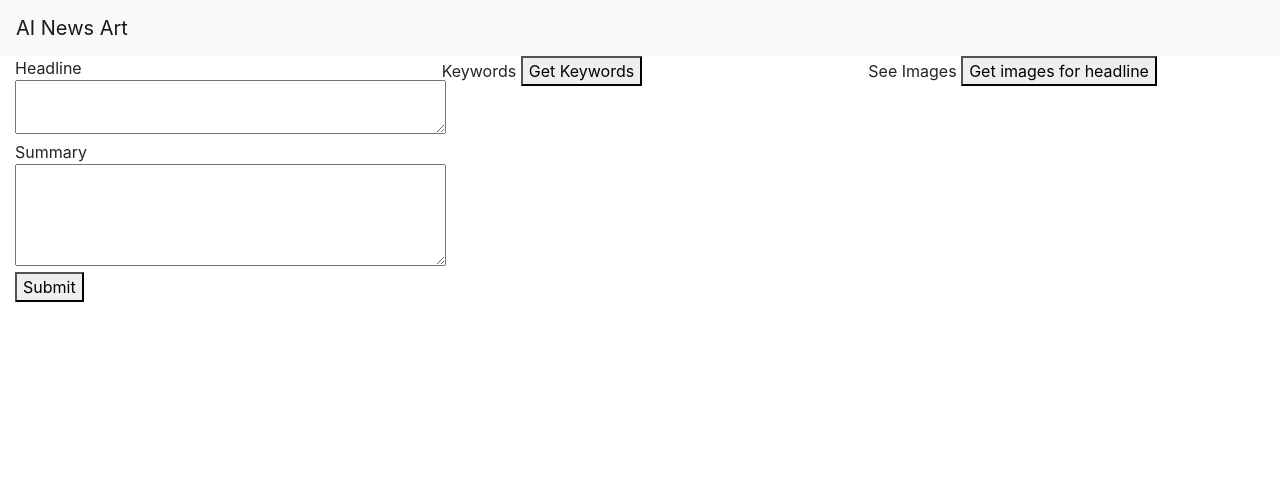
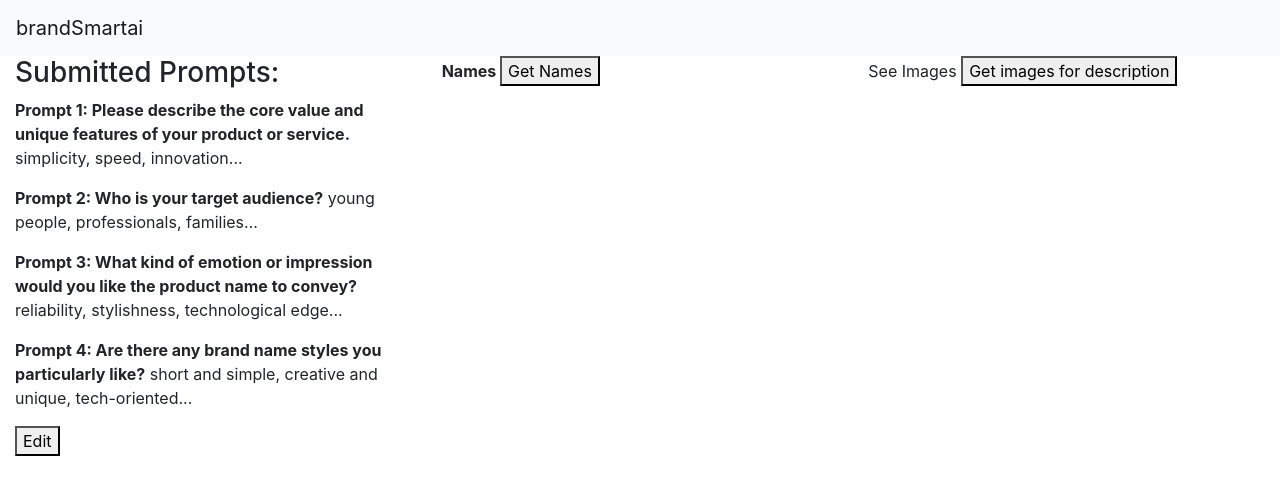
Before and after one commit to dl364823/Design-for-Gen-Ai---hw1, a Flask app: page / in a window 1280 px wide. Shown: the top 495 px of the page. Run offline with Flask 3, Linux system fonts and the light colour scheme; some libraries are stand-ins or nearby versions.

Commit message:
Add 4 prompts to generate product names

```diff
--- /dev/null
+++ b/gpt_dalle_demo_fall24/myenv/pyvenv.cfg
@@ -0,0 +1,5 @@
+home = /opt/homebrew/opt/python@3.12/bin
+include-system-site-packages = false
+version = 3.12.7
+executable = /opt/homebrew/Cellar/python@3.12/3.12.7/Frameworks/Python.framework/Versions/3.12/bin/python3.12
+command = /opt/homebrew/opt/python@3.12/bin/python3.12 -m venv /Users/lidongzhou/Desktop/Design-for-Gen-Ai---hw1/gpt_dalle_demo_fall24/myenv
--- a/gpt_dalle_demo_fall24/server.py
+++ b/gpt_dalle_demo_fall24/server.py
@@ -25,47 +25,21 @@ from pathlib import Path
 
 
 
-#Thid is the basic data representation
+#This is the basic data representation
 description_data = {
-  "description":"",
-  "seedwords":"",
-  "names":[],
-  "generations":[]
+  "prompt1": "",
+  "prompt2": "",
+  "prompt3": "",
+  "prompt4": "",
+  "names": [],
+  "generations": []
 }
 
-# This is what the representation looks like when there are keywords and images generated
-# sample_headline_data_2 = {
-#    "generations": [
-#       {
-#          "prompt": "Santos’s Lies Were Known to Some Well-Connected Republicans",
-#          "url": "static/generated_images/Santo-1673801357/Santo-1673801357-0.png"
-#       },
-#       {
-#          "prompt": "Santos’s Lies Were Known to Some Well-Connected Republicans",
-#          "url": "static/generated_images/Santo-1673801375/Santo-1673801375-0.png"
-#       }
-#    ],
-#    "headline": "Santos’s Lies Were Known to Some Well-Connected Republicans",
-#    "keywords": [
-#       "Santos",
-#       "Lying",
-#       "Republican",
-#       "2022",
-#       "Suspicion",
-#       "Campaign",
-#       "Upperechelons",
-#       "Republicans",
-#       "Turned a Blind Eye",
-#       "Connection"
-#    ],
-#    "summary": "George Santos inspired no shortage of suspicion during his 2022 campaign, including in the upper echelons of his own party, yet many Republicans looked the other way."
-# }
-
-
-
 sample_description_data_1 = {
-    "description": "A home milkshake maker",
-    "seedwords": "fast, healthy, compact.",
+    "prompt1": "simplicity, speed, innovation...",
+    "prompt2": "young people, professionals, families...",
+    "prompt3": "reliability, stylishness, technological edge...",
+    "prompt4": "short and simple, creative and unique, tech-oriented...",
     "names": [],
     "generations": [],
 }
@@ -74,66 +48,30 @@ sample_description_data_1 = {
 #### INIT with example data
 description_data = sample_description_data_1
 
-
-
-
-
-@app.route('/submit_description', methods=['GET', 'POST'])
-def submit_description():
+@app.route('/submit_prompts', methods=['GET', 'POST'])
+def submit_prompts():
     global description_data
     data = request.get_json()
 
-    description_data["description"] = data["description"]
-    description_data["seedwords"] = data["seedwords"]
+    description_data["prompt1"] = data.get("prompt1", "")
+    description_data["prompt2"] = data.get("prompt2", "")
+    description_data["prompt3"] = data.get("prompt3", "")
+    description_data["prompt4"] = data.get("prompt4", "")
+    #description_data["keywords"] = data["keywords", ""]
 
     #send back the WHOLE array of data, so the client can redisplay it
-    return jsonify(headline_data)
-
-
-@app.route('/get_images', methods=['GET', 'POST'])
-def get_images():
-    global headline_data
-    data = request.get_json()
-    # print(data)
-    prompt = data["prompt"]
-    new_images = generate_images(prompt)
-
-    for i in new_images:
-        headline_data["generations"].append(i)
-
-    #just send new images
-    return jsonify(new_images)
-
-
-def generate_images(prompt):
-    response_image = client.images.generate(
-      prompt=prompt,
-      n=1,
-      size="256x256",
-    )
-
-    url = response_image.data[0].url
-
-    images = [
-        {
-            "prompt": prompt,
-            "url": url, #image_file.as_posix(),
-        }
-    ]
-    # print(url_for_flask)
-    return images
-
-
-
+    return jsonify(description_data)
 
 @app.route('/get_names', methods=['GET', 'POST'])
 def get_names():
     global description_data
+    prompt1 = description_data["prompt1"]
+    prompt2 = description_data["prompt2"]
+    prompt3 = description_data["prompt3"]
+    prompt4 = description_data["prompt4"]
+    description = f"{prompt1} {prompt2} {prompt3} {prompt4}"
 
-    description = description_data["description"]
-    seedwords = headline_data["seedwords"]
-
-    names = get_keywords_for_product(description, seedwords)
+    names = get_names_for_product(description)
     description_data["names"] = names
 
     #send back the WHOLE array of data, so the client can redisplay it
@@ -143,7 +81,7 @@ def get_names():
 def parse_names_from_gpt_response(name_response):
     name_list = name_response.splitlines()
     new_name_list = []
-    for i, item in enumerate(keyword_list):
+    for i, item in enumerate(name_list):
         item = item.strip()
         if item != "":
             item = item[item.index(".") + 1:]
@@ -152,10 +90,13 @@ def parse_names_from_gpt_response(name_response):
     return new_name_list
 
 
-def get_names_for_product(description, seedwords):
-    prompt = "Give me 10 product names that represent the description and seedwords. and format it like this: \n 1. name1 \n 2.name2 \n 3. name three. Product description: "+description+". Product seedwords: "+seedwords+"."
+def get_names_for_product(description):
+    prompt = (
+        f"Give me 5 product names that represent the following description. "
+        f"Format it like this: \n 1. name1 \n 2. name2 \n 3. name three.\n"
+        f"Product description: {description}."
+    )
     print(prompt)
-
 
     response_raw = client.chat.completions.create(
       model="gpt-4o-mini",
@@ -166,7 +107,7 @@ def get_names_for_product(description, seedwords):
         }
       ],
       # temperature=0,
-      max_tokens=100,
+      max_tokens=256,
       # top_p=1,
       # frequency_penalty=0,
       # presence_penalty=0
@@ -185,6 +126,40 @@ def get_names_for_product(description, seedwords):
 
     return name_list
 
+@app.route('/get_images', methods=['GET', 'POST'])
+def get_images():
+    global description_data
+    data = request.get_json()
+    # print(data)
+    name = data.get("name")
+    new_images = generate_images(name)
+
+    for i in new_images:
+        description_data["generations"].append(i)
+
+    #just send new images
+    return jsonify(new_images)
+
+
+def generate_images(name):
+    prompt = f"Generate an image for the product name: {name}"
+
+    response_image = client.images.generate(
+      prompt=prompt,
+      n=1,
+      size="256x256",
+    )
+
+    url = response_image.data[0].url
+
+    images = [
+        {
+            "prompt": name,
+            "url": url, #image_file.as_posix(),
+        }
+    ]
+    # print(url_for_flask)
+    return images
 
 @app.route('/')
 def home():
--- a/gpt_dalle_demo_fall24/templates/home.html
+++ b/gpt_dalle_demo_fall24/templates/home.html
@@ -6,91 +6,80 @@
         /*
             INIT
         */
-        var headline_data = {{data|tojson}}
+        var description_data = {{ data|tojson }};
 
-        // to pretty print headline_data as string to copy and paste for saving
-        function print_headline_data(){
-            console.log(JSON.stringify(headline_data, null, 3));
+        // to pretty print description_data as string to copy and paste for saving
+        function print_description_data(){
+            console.log(JSON.stringify(description_data, null, 3));
         }
 
-
         $(function() {
-            load_headline_data()
+            load_description_data()
 
         });
 
-        function load_headline_data(){
-            //load headline and summary
-            headline = $.trim(headline_data["headline"])
-            if(headline != ""){
-                show_headline(headline_data)
+        function load_description_data(){
+            //load description
+            let prompt1 = description_data["prompt1"] || "";
+            let prompt2 = description_data["prompt2"] || "";
+            let prompt3 = description_data["prompt3"] || "";
+            let prompt4 = description_data["prompt4"] || "";
+
+            if(prompt1 || prompt2 || prompt3 || prompt4){
+                show_description(description_data)
             }else{
-                show_headline_editing(headline_data)
+                show_description_editing(description_data)
             }
 
-            // load keywords
-            keywords = headline_data["keywords"]
-            if(keywords.length > 0){
-                show_keywords(headline_data)
+            // load names
+            let names = description_data["names"] || "";
+            if(names.length > 0){
+                show_names(description_data)
             }
 
              //load images
-            generations_list = headline_data["generations"]
+            /*generations_list = description_data["generations"]
             if(generations_list.length > 0){
                 show_generations(generations_list, true)
-            }
+            }*/
         }
 
         /*
-            HEADLINES
+            SUBMIT PROMPTS
         */
 
         $(function() {
-            $("#submit_headline_btn").click(function(){
-                let headline = $("#headline_input").val()
-                let summary = $("#summary_input").val()
-                submit_headline(headline, summary)
-            })
-
-            $("#edit_headline_btn").click(function(){
-                show_headline_editing(headline_data)
+            $("#submit_prompts_btn").click(function(){
+                let prompt1 = $("#prompt1_input").val()
+                let prompt2 = $("#prompt2_input").val()
+                let prompt3 = $("#prompt3_input").val()
+                let prompt4 = $("#prompt4_input").val()
+                submit_prompts(prompt1, prompt2, prompt3, prompt4)
             })
         });
 
-        function show_headline_editing(data){
-            $("#edit_headline_div").show()
-            $("#show_headline_div").hide()
+        function submit_prompts(prompt1, prompt2, prompt3, prompt4){
+            let data = {
+                "prompt1":prompt1,
+                "prompt2":prompt2,
+                "prompt3":prompt3,
+                "prompt4":prompt4
+            }
 
-            $("#headline_input").val(data["headline"])
-            $("#summary_input").val(data["summary"])
-        }
-
-        function show_headline(data){
-            $("#edit_headline_div").hide()
-            $("#show_headline_div").show()
-
-            $("#show_headline").text(data["headline"])
-            $("#show_summary").text(data["summary"])
-        }
-
-
-        function submit_headline(headline, summary){
-            let data = {"headline":headline,"summary":summary}
             $.ajax({
                 type: "POST",
-                url: "/submit_headline",
+                url: "/submit_prompts",
                 dataType : "json",
                 contentType: "application/json; charset=utf-8",
-
                 data : JSON.stringify(data),
                 beforeSend: function () {
                     $("#spinner-div").show()
                 },
                 success: function(data, text){
-                    // console.log("submit_headline response")
-                    // console.log(data)
-                    headline_data = data
-                    show_headline(data)
+                    console.log("submit_prompts response")
+                    console.log(data)
+                    description_data = data
+                    show_description(data)
                 },
                 error: function(request, status, error){
                     console.log("Error");
@@ -104,42 +93,71 @@
             });
         }
 
-        function edit_headline(){
-            show_headline_editing(headline_data)
+        $(function() {
+            $("#edit_prompts_btn").click(function(){
+                    edit_description(description_data)
+                })
+        })
+
+        function edit_description(){
+            show_description_editing(description_data)
         }
 
+        function show_description_editing(data){
+            $("#edit_prompts_div").show()
+            $("#show_prompts_div").hide()
+
+            $("#prompt1_input").val(data["prompt1"])
+            $("#prompt2_input").val(data["prompt2"])
+            $("#prompt3_input").val(data["prompt3"])
+            $("#prompt4_input").val(data["prompt4"])
+        }
+
+        function show_description(data){
+            $("#edit_prompts_div").hide()
+            $("#show_prompts_div").show()
+
+            $("#show_prompt1").text(data["prompt1"])
+            $("#show_prompt2").text(data["prompt2"])
+            $("#show_prompt3").text(data["prompt3"])
+            $("#show_prompt4").text(data["prompt4"])
+        }
         /*
             KEYWORDS
+
         */
-
         $(function() {
-            $("#get_keywords").click(function(){
-                get_keywords_gpt()
+            $("#get_names").click(function(){
+                get_names_gpt()
             })
         });
 
 
-        function show_keywords(data){
-            let keywords = data["keywords"]
-            $("#display_keywords").empty()
-            $.each(keywords, function(i, item){
-                let new_keyword_div = $("<button class='keyword_div'>")
-                $(new_keyword_div).text(item).click(function(x){
-                    console.log("item:"+item)
-                    //WORK HERE!!!
+        function show_names(data) {
+            let names = data["names"]
+            $("#display_names").empty()
+
+            $.each(names, function(i, name) {
+                let nameButton = $("<button class='name-button'>").text(name);
+                nameButton.click(function() {
+                    select_name_for_image(name);
                 })
-
-                $("#display_keywords").append(new_keyword_div)
+                $("#display_names").append(nameButton);
             })
         }
 
-        function get_keywords_gpt(){
-            // console.log(headline)
+        function select_name_for_image(name) {
+            console.log("Selected name: " + name);
+            generate_image(name);
+        }
+
+        function get_names_gpt(){
+            // console.log(description)
             // console.log(summary)
-            let data = {}//{"headline":headline,"summary":summary}
+            let data = {}//{"description":description,"summary":summary}
             $.ajax({
                 type: "POST",
-                url: "/get_keywords",
+                url: "/get_names",
                 dataType : "json",
                 contentType: "application/json; charset=utf-8",
                 data : JSON.stringify(data),
@@ -147,11 +165,10 @@
                     $("#spinner-div").show()
                 },
                 success: function(data, text){
-                    console.log("submit_headline response")
+                    console.log("submit_prompts response")
                     console.log(data)
-                    headline_data = data
-
-                    show_keywords(headline_data)
+                    description_data = data
+                    show_names(description_data)
 
                 },
                 error: function(request, status, error){
@@ -171,19 +188,17 @@
         */
 
         $(function() {
-            $("#get_images_headline_btn").click(function(){
-                console.log("get_images_headline_btn")
-                let prompt = headline_data["headline"]
+            $("#get_images_description_btn").click(function(){
+                console.log("get_images_description_btn")
+                let prompt = description_data["description"]
                 get_images(prompt)
             })
 
 
         });
 
-        function get_images(prompt){
-            // console.log(headline)
-            // console.log(summary)
-            let data = {"prompt":prompt}
+        function get_images(name){
+            let data = {"name":name}
             $.ajax({
                 type: "POST",
                 url: "/get_images",
@@ -199,15 +214,15 @@
                     let prompt = data["prompt"]
                     let url = data["url"]
 
-                    let new_generations_list = data
+                    let new_generations_list = data || []
                         // for i in new_images:
                     $.each(new_generations_list, function(i, gen) {
-                        headline_data["generations"].push(gen)
+                        description_data["generations"].push(gen)
                     })
 
 
-                    // headline_data["generations"].push(data)
-                    show_generations(headline_data["generations"])
+                    // description_data["generations"].push(data)
+                    show_generations(description_data["generations"])
 
                 },
                 error: function(request, status, error){
@@ -232,47 +247,58 @@
                 let is_deleted = item["is_deleted"]
 
                 if(is_deleted!="true"){
-                    let prompt = item["prompt"]
+                    let name = item["prompt"]
                     let url = item["url"]
 
-                    let new_gen_div = $("<div id='"+id+"'><div>"+prompt+"</div><br><img src='"+url+"''></img></div>")
+                    let new_gen_div = $("<div id='"+id+"'><div>"+name+"</div><br><img src='"+url+"''></img></div>")
 
 
                     $("#gallery").append(new_gen_div)
                 }
             })
         }
+
     </script>
 
     <div class="row">
-
         <div id="explore_text" class="col-md-4" >
-            <div id="edit_headline_div">
-                    Headline<br>
-                    <textarea id="headline_input" rows="2" cols="40"></textarea>
+            <!-- Edit Prompts Section -->
+            <div id="edit_prompts_div">
+                    <label>Prompt 1:</label><br>
+                    <textarea id="prompt1_input" rows="2" cols="40"></textarea>
                     <br>
-                    Summary<br>
-                    <textarea id="summary_input" rows="4" cols="40"></textarea>
+                    <label>Prompt 2:</label><br>
+                    <textarea id="prompt2_input" rows="4" cols="40"></textarea>
                     <br>
-                    <button id="submit_headline_btn" type="button">Submit</button>
+                    <label>Prompt 3:</label><br>
+                    <textarea id="prompt3_input" rows="4" cols="40"></textarea>
+                    <br>
+                    <label>Prompt 4:</label><br>
+                    <textarea id="prompt4_input" rows="4" cols="40"></textarea>
+                    <br>
+                    <button id="submit_prompts_btn" type="button">Submit</button>
             </div>
-            <div id="show_headline_div">
-                    <div id="show_headline" ></div>
-                    <div id="show_summary" ></div>
-                    <button id="edit_headline_btn" type="button">Edit</button>
+            <!-- Show Prompts Section -->
+            <div id="show_prompts_div">
+                    <h3>Submitted Prompts:</h3>
+                    <p><strong>Prompt 1: Please describe the core value and unique features of your product or service.</strong> <span id="show_prompt1"></span></p>
+                    <p><strong>Prompt 2: Who is your target audience?</strong> <span id="show_prompt2"></span></p>
+                    <p><strong>Prompt 3: What kind of emotion or impression would you like the product name to convey?</strong> <span id="show_prompt3"></span></p>
+                    <p><strong>Prompt 4: Are there any brand name styles you particularly like?</strong> <span id="show_prompt4"></span></p>
+                    <button id="edit_prompts_btn" type="button">Edit</button>
             </div>
         </div>
 
-        <div id="keywords_to_select" class="col-md-4">
-            Keywords <button type="button" id="get_keywords">Get Keywords</button>
-            <div id="display_keywords">
+        <div id="names_to_select" class="col-md-4">
+            <p><strong>Names </strong> <button type="button" id="get_names">Get Names</button></p>
+            <div id="display_names">
 
             </div>
         </div>
 
 
         <div id="see_generations" class="col-md-4">
-            See Images <button id="get_images_headline_btn" type="button">Get images for headline</button>
+            See Images <button id="get_images_description_btn" type="button">Get images for description</button>
             <div class="row" id="gallery">
                 <!-- <img src="static/generated_images/Santo-1673729232/Santo-1673729232-0.png"> -->
             </div>
--- a/gpt_dalle_demo_fall24/templates/layout.html
+++ b/gpt_dalle_demo_fall24/templates/layout.html
@@ -18,13 +18,13 @@
 
   <link rel="stylesheet" href="{{url_for('static', filename='main.css')}}">
 
-    <title>AI News Art</title>
+    <title>Edit your own brand name and logo</title>
   </head>
   <body>
 
 
 <nav class="navbar navbar-expand-lg navbar-light bg-light">
-  <a class="navbar-brand" href="/">AI News Art</a>
+  <a class="navbar-brand" href="/">brandSmartai</a>
   <button class="navbar-toggler" type="button" data-toggle="collapse" data-target="#navbarSupportedContent" aria-controls="navbarSupportedContent" aria-expanded="false" aria-label="Toggle navigation">
     <span class="navbar-toggler-icon"></span>
   </button>
```
Also changed, not shown: 15 other files.
